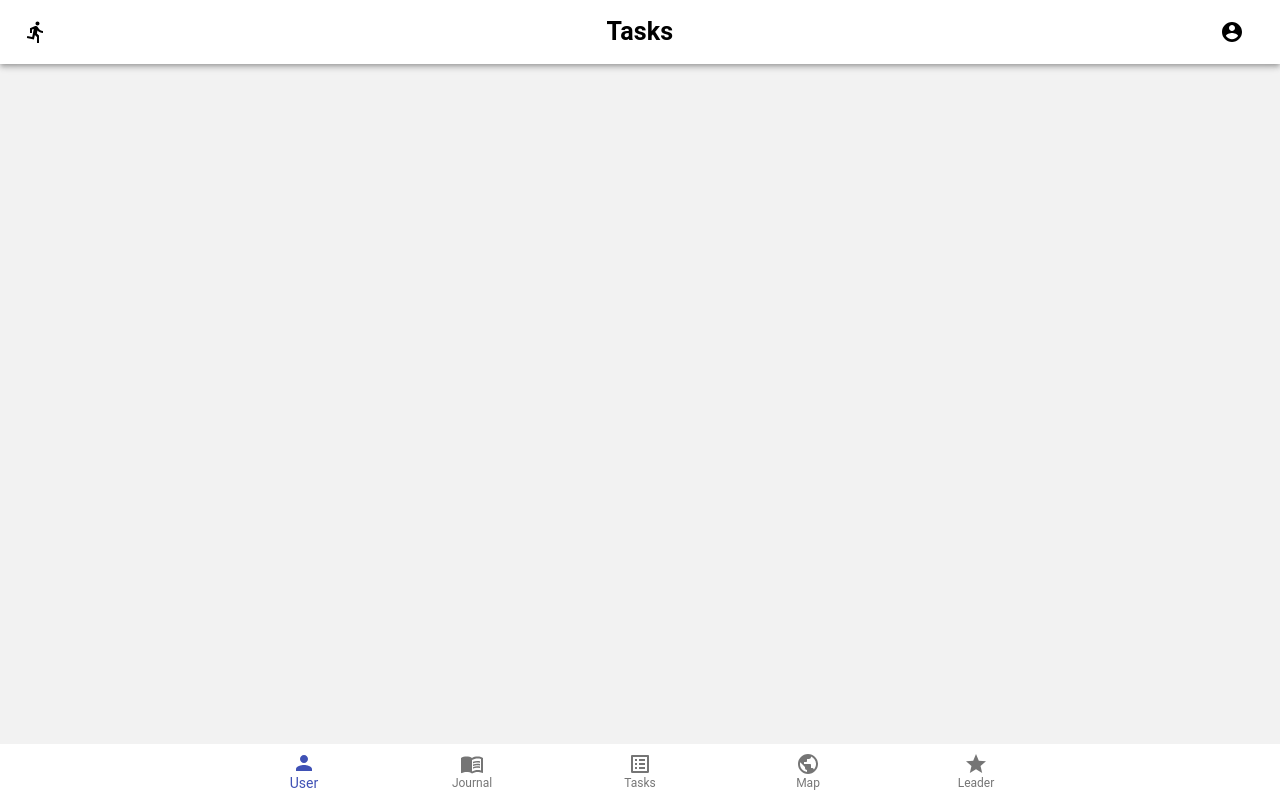
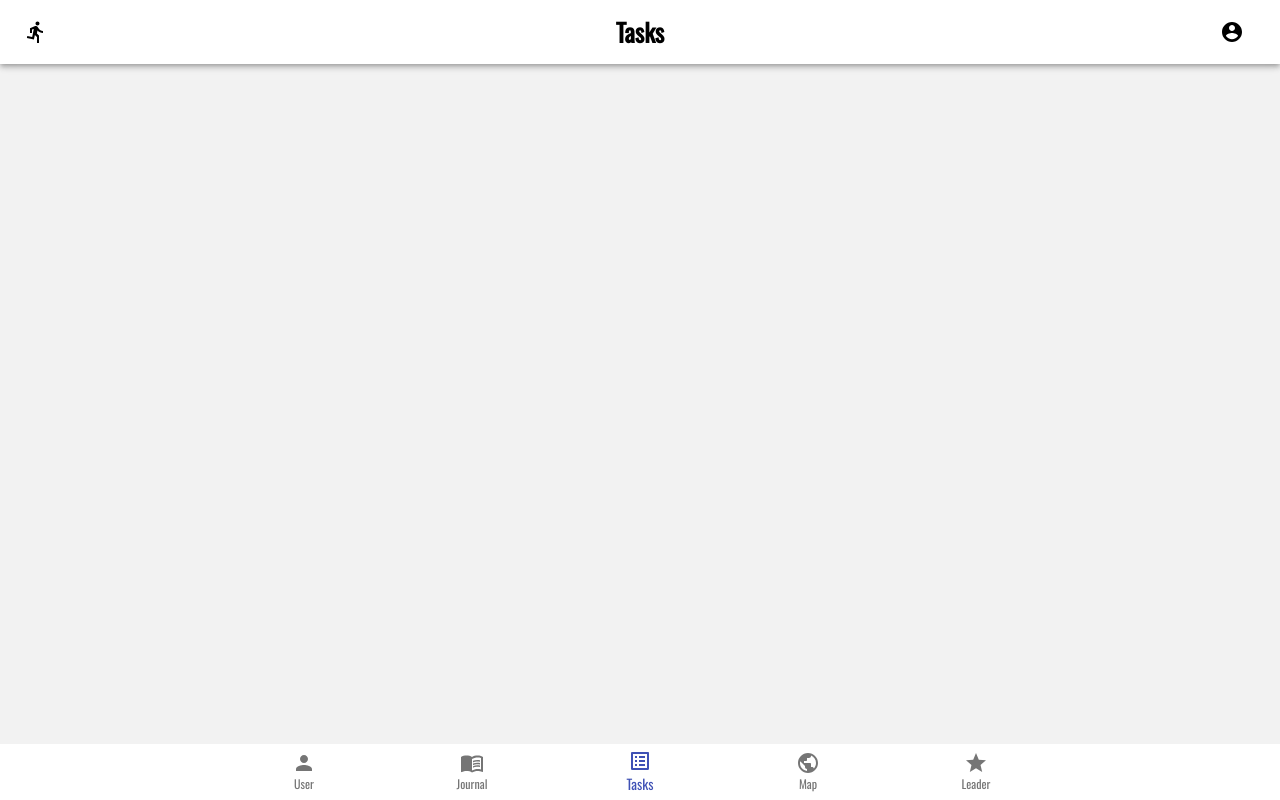
Before and after one commit to acmucsd-projects/sp21-dog, a React (Create React App) app in the folder frontend/: page / in a window 1280 px wide. Built offline with nearby package versions, Linux system fonts and the light colour scheme.

Commit message:
Top and bottom navbars change page

```diff
--- a/frontend/src/App.css
+++ b/frontend/src/App.css
@@ -1,3 +1,5 @@
+@import url('https://fonts.googleapis.com/css2?family=Oswald&display=swap');
+
 .App {
     text-align: center;
     background-color: #f2f2f2;
--- a/frontend/src/components/BottomNavigationBar.js
+++ b/frontend/src/components/BottomNavigationBar.js
@@ -1,4 +1,6 @@
 import React from 'react'
+import { useAppContext } from '../contexts/AppContext'
+import { Page } from '../helpers/Page'
 import { makeStyles } from '@material-ui/core/styles'
 import BottomNavigation from '@material-ui/core/BottomNavigation'
 import BottomNavigationAction from '@material-ui/core/BottomNavigationAction'
@@ -16,7 +18,20 @@ const useStyles = makeStyles({
 
 export default function BottomNavigationBar() {
     const classes = useStyles()
-    const [value, setValue] = React.useState(0)
+    const context = useAppContext()
+    const [value, setValue] = React.useState()
+
+    const order = [
+        Page.profile,
+        Page.journal,
+        Page.tasks,
+        Page.map,
+        Page.leaderboards,
+    ]
+
+    React.useEffect(() => {
+        setValue(order.indexOf(context.state.page))
+    }, [context.state.page])
 
     return (
         <BottomNavigation
@@ -28,11 +43,44 @@ export default function BottomNavigationBar() {
             showLabels
             className={classes.root}
         >
-            <BottomNavigationAction label="User" icon={<PersonIcon />} />
-            <BottomNavigationAction label="Journal" icon={<MenuBookIcon />} />
-            <BottomNavigationAction label="Tasks" icon={<ListAltIcon />} />
-            <BottomNavigationAction label="Map" icon={<PublicIcon />} />
-            <BottomNavigationAction label="Leader" icon={<StarIcon />} />
+            <BottomNavigationAction
+                label="user"
+                icon={<PersonIcon />}
+                onClick={() => {
+                    context.setState({ ...context.state, page: Page.profile })
+                }}
+            />
+            <BottomNavigationAction
+                label={Page.journal}
+                icon={<MenuBookIcon />}
+                onClick={() => {
+                    context.setState({ ...context.state, page: Page.journal })
+                }}
+            />
+            <BottomNavigationAction
+                label={Page.tasks}
+                icon={<ListAltIcon />}
+                onClick={() => {
+                    context.setState({ ...context.state, page: Page.tasks })
+                }}
+            />
+            <BottomNavigationAction
+                label={Page.map}
+                icon={<PublicIcon />}
+                onClick={() => {
+                    context.setState({ ...context.state, page: Page.map })
+                }}
+            />
+            <BottomNavigationAction
+                label="leader"
+                icon={<StarIcon />}
+                onClick={() => {
+                    context.setState({
+                        ...context.state,
+                        page: Page.leaderboards,
+                    })
+                }}
+            />
         </BottomNavigation>
     )
 }
--- a/frontend/src/components/TopNavigationBar.js
+++ b/frontend/src/components/TopNavigationBar.js
@@ -1,4 +1,5 @@
 import React from 'react'
+import { Page } from '../helpers/Page'
 import { makeStyles } from '@material-ui/core/styles'
 import AppBar from '@material-ui/core/AppBar'
 import Toolbar from '@material-ui/core/Toolbar'
@@ -6,6 +7,7 @@ import Typography from '@material-ui/core/Typography'
 import IconButton from '@material-ui/core/IconButton'
 import AccountCircleIcon from '@material-ui/icons/AccountCircle'
 import DirectionsRunIcon from '@material-ui/icons/DirectionsRun'
+import { useAppContext } from '../contexts/AppContext'
 
 const useStyles = makeStyles((theme) => ({
     root: {
@@ -15,11 +17,14 @@ const useStyles = makeStyles((theme) => ({
         flexGrow: 1,
         fontSize: 25,
         fontWeight: 'bold',
+        textTransform: 'capitalize',
     },
 }))
 
 export default function TopNavigationBar() {
     const classes = useStyles()
+    const context = useAppContext()
+    const title = context.state.page
 
     return (
         <div className={classes.root}>
@@ -30,17 +35,29 @@ export default function TopNavigationBar() {
                         className={classes.menuButton}
                         color="inherit"
                         aria-label="menu"
+                        onClick={() => {
+                            context.setState({
+                                ...context.state,
+                                page: Page.tasks,
+                            })
+                        }}
                     >
                         <DirectionsRunIcon />
                     </IconButton>
                     <Typography variant="h6" className={classes.title}>
-                        Tasks
+                        {title}
                     </Typography>
                     <IconButton
                         edge="start"
                         className={classes.menuButton}
                         color="inherit"
                         aria-label="menu"
+                        onClick={() => {
+                            context.setState({
+                                ...context.state,
+                                page: Page.profile,
+                            })
+                        }}
                     >
                         <AccountCircleIcon />
                     </IconButton>
--- a/frontend/src/contexts/AppContext.js
+++ b/frontend/src/contexts/AppContext.js
@@ -1,9 +1,12 @@
 import React, { useState } from 'react'
+import { Page } from '../helpers/Page'
 
 const AppContext = React.createContext()
 
 function AppContextProvider({ children }) {
-    const [state, setState] = useState({})
+    const [state, setState] = useState({
+        page: Page.tasks,
+    })
     const value = { state, setState }
     return <AppContext.Provider value={value}>{children}</AppContext.Provider>
 }
--- /dev/null
+++ b/frontend/src/helpers/Page.js
@@ -0,0 +1,10 @@
+export const Page = {
+    landing: 'landing',
+    login: 'login',
+    register: 'register',
+    profile: 'profile',
+    journal: 'journal',
+    tasks: 'tasks',
+    map: 'map',
+    leaderboards: 'leaderboards',
+}
--- a/frontend/src/helpers/Themes.js
+++ b/frontend/src/helpers/Themes.js
@@ -2,7 +2,9 @@ import { createMuiTheme } from '@material-ui/core/styles'
 import { Color } from './Color'
 
 export const theme = createMuiTheme({
-    typography: {},
+    typography: {
+        fontFamily: 'Oswald',
+    },
     overrides: {
         MuiAppBar: {
             colorPrimary: {
@@ -13,5 +15,10 @@ export const theme = createMuiTheme({
                 fontWeight: 'bold',
             },
         },
+        MuiBottomNavigationAction: {
+            label: {
+                textTransform: 'capitalize',
+            },
+        },
     },
 })
```
